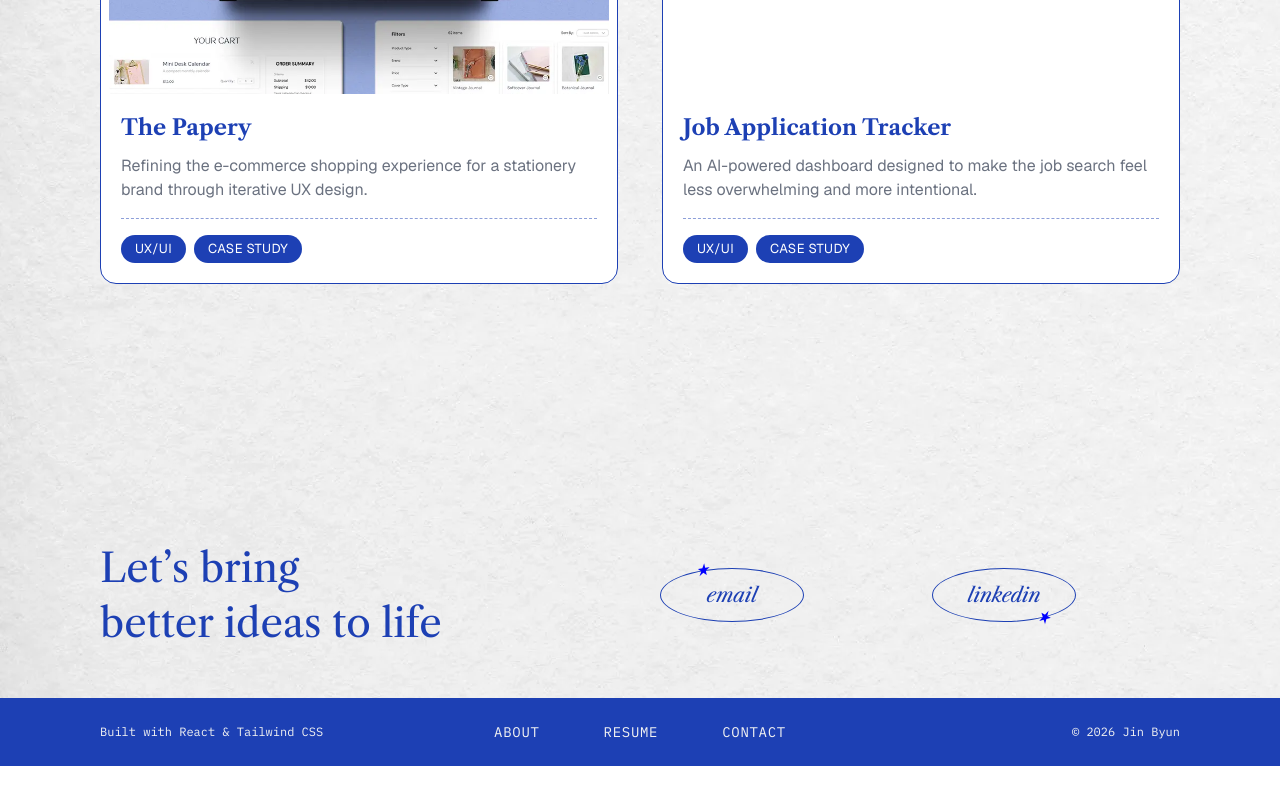
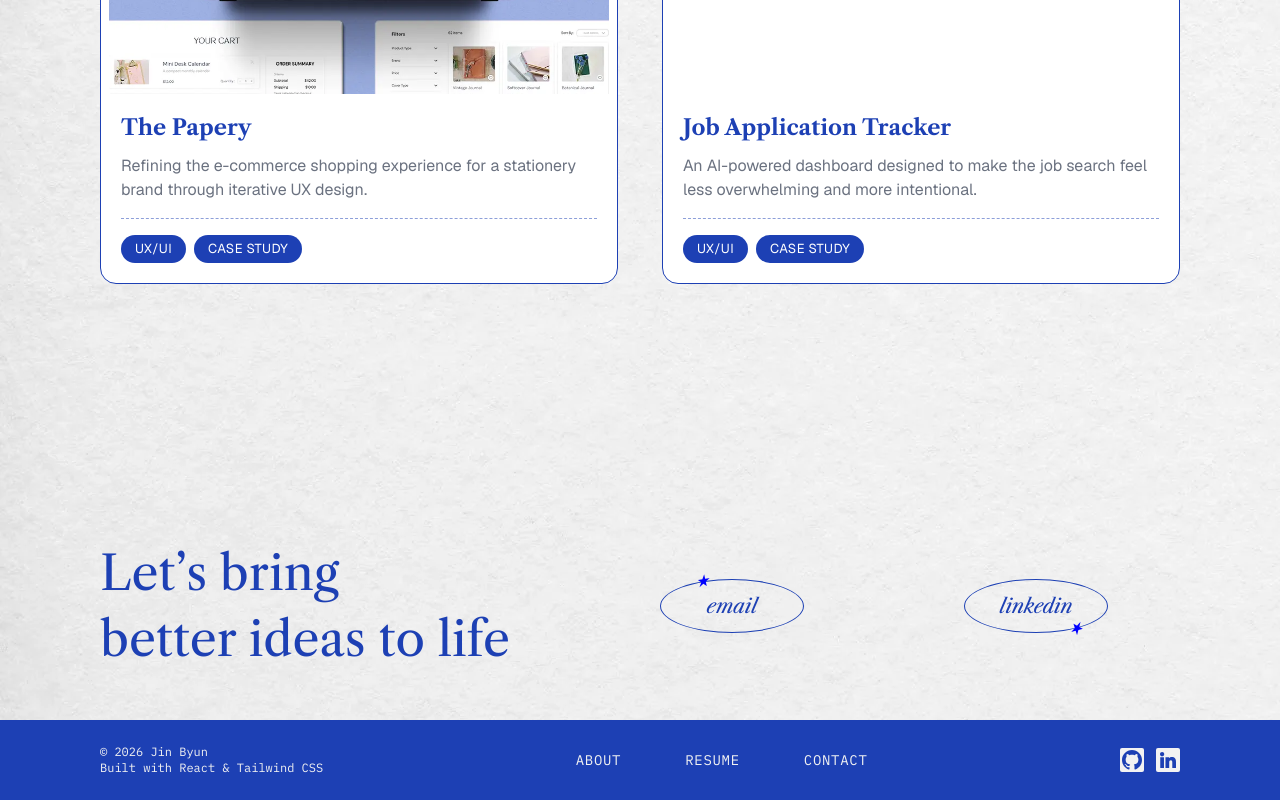
Before and after one commit to jinbyun5/jinbyun-portfolio, a React (Vite) app: page / in a window 1280 px wide. Shown: the part 1884-2684 px from the top of the page. Before the commit the page ends 2650 px from the top, so only its background shows below. Built offline with nearby package versions, Linux system fonts and the light colour scheme.

Commit message:
Add social media icons to footer

```diff
--- a/src/components/Footer.jsx
+++ b/src/components/Footer.jsx
@@ -20,9 +20,9 @@ function Footer() {
     return (
         <footer className="flex flex-col gap-12 pt-64">
             <div className="grid grid-cols-1 lg:grid-cols-2 gap-10 px-5 md:px-12 lg:px-[6.25rem] max-w-[1440px] mx-auto w-full">
-                <p className="font-caslon leading-[3rem] tracking-normal text-[2rem] md:text-[2.5rem] md:leading-snug">Let’s bring<br/>better ideas to life</p>
+                <p className="font-caslon leading-[3rem] tracking-normal text-[2.4rem] md:text-[3rem] md:leading-snug">Let’s bring<br/>better ideas to life</p>
 
-                <div className="flex justify-center items-center gap-20 lg:justify-start md:gap-40 lg:gap-32">
+                <div className="flex justify-center items-center gap-20 lg:justify-start md:gap-40">
                     <button
                         onClick={handleCopy}
                         className="group relative border border-jb-blue rounded-oval py-2 w-32 text-center emphasis md:text-xl md:py-3 md:w-36">
@@ -40,14 +40,46 @@ function Footer() {
             </div>
 
             <div className="bg-jb-blue text-jb-white font-mono py-6">
-                <div className="w-full max-w-[1440px] mx-auto flex flex-col justify-center items-center px-5 md:px-12 lg:px-[6.25rem] lg:flex-row lg:justify-between">
-                    <div className="flex flex-1 justify-center items-center gap-20 uppercase text-sm tracking-wider mb-6 lg:gap-16 lg:mb-0">
+                <div className="w-full max-w-[1440px] mx-auto flex flex-col justify-center items-center px-5 md:px-12 lg:px-[6.25rem] lg:flex-row lg:justify-between gap-4">
+                    <div className="flex flex-1 justify-center items-center gap-20 uppercase text-sm tracking-wider lg:gap-16">
                         <Link to="/about">About</Link>
                         <a href="/resume.pdf" target="_blank">Resume</a>
                         <a href="mailto:hyunjin8818@gmail.com">Contact</a>
                     </div>
-                    <div className="flex-1 text-xs text-center lg:text-end">© 2026 Jin Byun</div>
-                    <div className="flex-1 text-xs text-center lg:order-first lg:text-start">Built with React & Tailwind CSS</div>
+                    <div className="flex items-center justify-center gap-3">
+                        <a href="https://github.com/jinbyun5" target="_blank" rel="noopener noreferrer">
+                            <svg
+                                viewBox="0 0 1024 1024"
+                                fill="none"
+                                xmlns="http://www.w3.org/2000/svg"
+                                className="w-6 h-6 p-0.5 fill-current text-jb-blue bg-jb-white rounded-sm hover:text-jb-white hover:bg-jb-blue transition-all duration-200"
+                            >
+                                <path
+                                fillRule="evenodd"
+                                clipRule="evenodd"
+                                d="M8 0C3.58 0 0 3.58 0 8C0 11.54 2.29 14.53 5.47 15.59C5.87 15.66 6.02 15.42 6.02 15.21C6.02 15.02 6.01 14.39 6.01 13.72C4 14.09 3.48 13.23 3.32 12.78C3.23 12.55 2.84 11.84 2.5 11.65C2.22 11.5 1.82 11.13 2.49 11.12C3.12 11.11 3.57 11.7 3.72 11.94C4.44 13.15 5.59 12.81 6.05 12.6C6.12 12.08 6.33 11.73 6.56 11.53C4.78 11.33 2.92 10.64 2.92 7.58C2.92 6.71 3.23 5.99 3.74 5.43C3.66 5.23 3.38 4.41 3.82 3.31C3.82 3.31 4.49 3.1 6.02 4.13C6.66 3.95 7.34 3.86 8.02 3.86C8.7 3.86 9.38 3.95 10.02 4.13C11.55 3.09 12.22 3.31 12.22 3.31C12.66 4.41 12.38 5.23 12.3 5.43C12.81 5.99 13.12 6.7 13.12 7.58C13.12 10.65 11.25 11.33 9.47 11.53C9.76 11.78 10.01 12.26 10.01 13.01C10.01 14.08 10 14.94 10 15.21C10 15.42 10.15 15.67 10.55 15.59C13.71 14.53 16 11.53 16 8C16 3.58 12.42 0 8 0Z"
+                                transform="scale(64)"
+                                />
+                            </svg>
+                        </a>
+                        <a href="https://www.linkedin.com/in/jin-byun-b8b541322/" target="_blank" rel="noopener noreferrer">
+                            <svg
+                                viewBox="0 0 310 310"
+                                xmlns="http://www.w3.org/2000/svg"
+                                className="w-6 h-6 p-1 fill-current text-jb-blue bg-jb-white rounded-sm hover:text-jb-white hover:bg-jb-blue transition-all duration-200"
+                            >
+                                <g id="XMLID_801_">
+                                <path id="XMLID_802_" d="M72.16,99.73H9.927c-2.762,0-5,2.239-5,5v199.928c0,2.762,2.238,5,5,5H72.16c2.762,0,5-2.238,5-5V104.73C77.16,101.969,74.922,99.73,72.16,99.73z"/>
+                                <path id="XMLID_803_" d="M41.066,0.341C18.422,0.341,0,18.743,0,41.362C0,63.991,18.422,82.4,41.066,82.4c22.626,0,41.033-18.41,41.033-41.038C82.1,18.743,63.692,0.341,41.066,0.341z"/>
+                                <path id="XMLID_804_" d="M230.454,94.761c-24.995,0-43.472,10.745-54.679,22.954V104.73c0-2.761-2.238-5-5-5h-59.599c-2.762,0-5,2.239-5,5v199.928c0,2.762,2.238,5,5,5h62.097c2.762,0,5-2.238,5-5v-98.918c0-33.333,9.054-46.319,32.29-46.319c25.306,0,27.317,20.818,27.317,48.034v97.204c0,2.762,2.238,5,5,5H305c2.762,0,5-2.238,5-5V194.995C310,145.43,300.549,94.761,230.454,94.761z"/>
+                                </g>
+                            </svg>
+                        </a>
+                    </div>
+                    <div className="flex flex-col items-center lg:items-start justify-center lg:order-first">
+                        <div className="text-xs">© 2026 Jin Byun</div>
+                        <div className="text-xs">Built with React & Tailwind CSS</div>
+                    </div>
                 </div>
             </div>
         </footer>
--- a/src/components/HeroSection.jsx
+++ b/src/components/HeroSection.jsx
@@ -296,7 +296,6 @@ function HeroSection() {
         <section className="relative w-screen max-w-[1440px] h-screen flex flex-col justify-center items-center border-b border-dashed border-jb-blue/50 left-1/2 -translate-x-1/2 overflow-hidden pb-20 -mt-20 md:-mt-24">
             <div className="relative w-full max-h-[1000px] min-h-[750px] mx-auto h-full mt-20">
 
-
                 {heroStickers.map((sticker) => (
                     <StickerItem
                         key={sticker.id}
```
